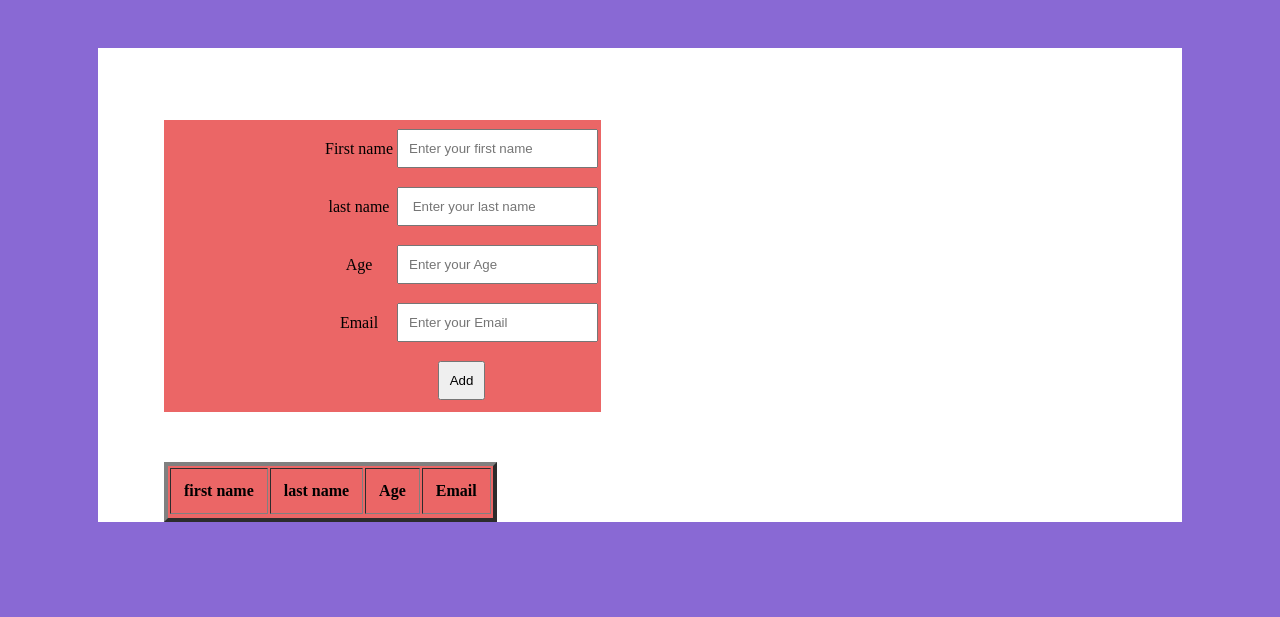
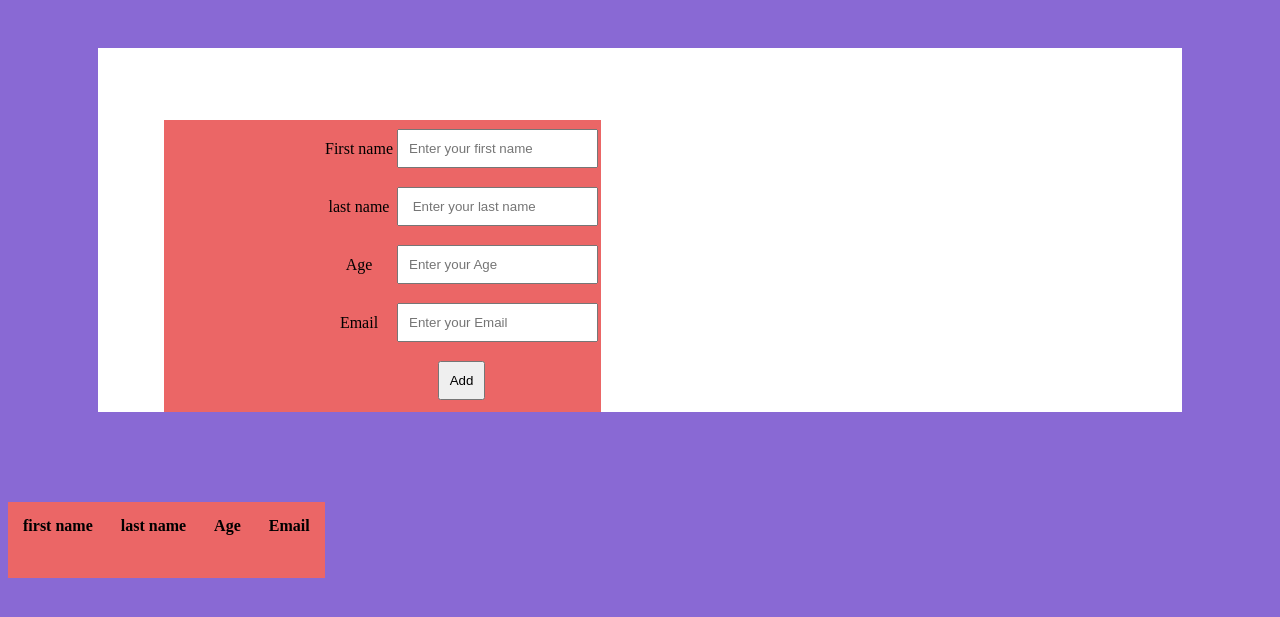
Before and after one commit to pratu-pawar/html-css.problems, a plain HTML site: page new form html css/index.html in a window 1280 px wide. Both pictures are taken after a click on the button "Add". Shown: the part 79-696 px from the top of the page. Drawn offline with Linux system fonts and the light colour scheme.

Commit message:
code corrected

```diff
--- a/new form html css/index.html
+++ b/new form html css/index.html
@@ -62,8 +62,8 @@
               </tr>
 
         </table>
-
-        <table border="4" id="show">
+    </form>
+    <table  id="show">
         <thead>
             <tr>
                 <th>first name</th>
@@ -73,8 +73,6 @@
             </tr>
         </thead>
     </table>
-    </form>
-
     <script>
         var list1 = [];
         var list2 = [];
@@ -93,16 +91,18 @@
             list3[x] = document.getElementById("number").value;
             list4[x] = document.getElementById("text3").value;
 
-            var cel1 = NewRow.insertcell(0);
-            var cel2 = NewRow.insertcell(1);
-            var cel3 = NewRow.insertcell(2);
-            var cel4 = NewRow.insertcell(3);
+            //Spelling mistake, you wrote "insertcell" but it is "insertCell"
+            var cel1 = NewRow.insertCell(0);
+            var cel2 = NewRow.insertCell(1);
+            var cel3 = NewRow.insertCell(2);
+            var cel4 = NewRow.insertCell(3);
 
-            cell.innerHTML = list1[x];
+            // Here also you have declared variable as "cel1" but you wrote "cell"
+            cel1.innerHTML = list1[x];
             cel2.innerHTML = list2[x];
             cel3.innerHTML = list3[x];
             cel4.innerHTML = list4[x];
-
+            console.log(list1[x])
             n++;
             x++;
          }
```
Lines whose indentation alone changed are shown as unchanged.
